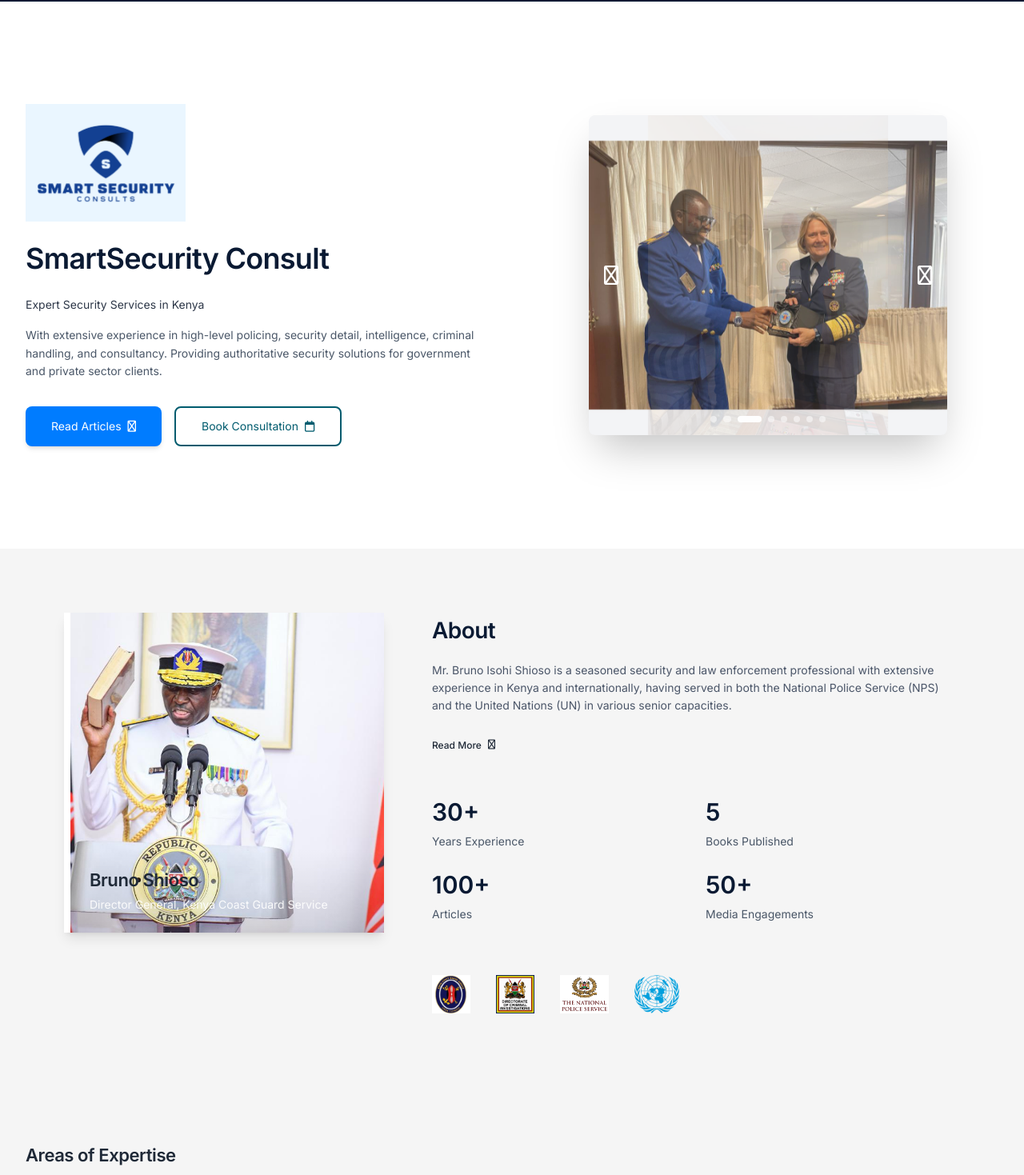
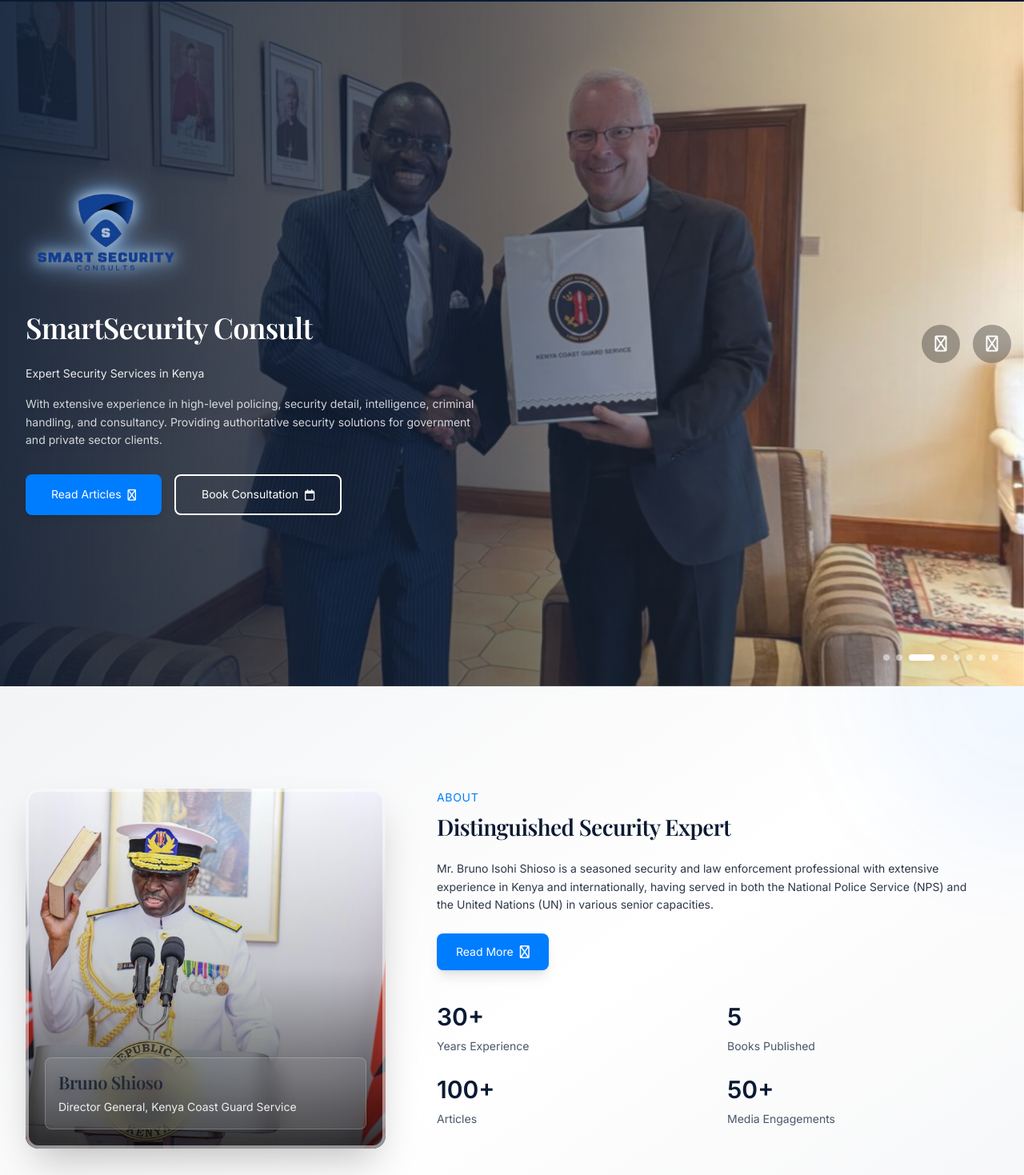
Before and after one commit to Creativedeveloper7/smartsecurity, a Next.js app: page / in a window 1280 px wide. Shown: the part 62-1531 px from the top of the page at 80% size. Built offline with nearby package versions, Linux system fonts and the light colour scheme.

Commit message:
ux changes

```diff
--- a/app/globals.css
+++ b/app/globals.css
@@ -1,5 +1,8 @@
 /* Import Inter font (Regular, Medium, SemiBold) - Must be first */
 @import url('https://fonts.googleapis.com/css2?family=Inter:wght@400;500;600&display=swap');
+
+/* Import Playfair Display font for headings */
+@import url('https://fonts.googleapis.com/css2?family=Playfair+Display:wght@400;500;600;700;800;900&display=swap');
 
 @import "tailwindcss";
 
@@ -29,6 +32,7 @@
 
   /* Root font setup */
   --font-primary: 'Inter', system-ui, -apple-system, BlinkMacSystemFont, 'Segoe UI', sans-serif;
+  --font-heading: 'Playfair Display', serif;
 }
 
 @theme inline {
@@ -46,7 +50,7 @@
   --color-background: var(--background);
   --color-foreground: var(--foreground);
   --font-sans: var(--font-primary);
-  --font-heading: var(--font-primary);
+  --font-heading: 'Playfair Display', serif;
 }
 
 /* Apply globally */
@@ -63,6 +67,7 @@
 
 /* Headings – Bold / Strong emphasis */
 h1, h2, h3 {
+  font-family: var(--font-heading);
   font-weight: 600; /* SemiBold */
   letter-spacing: -0.02em;
   color: var(--midnight-navy);
@@ -83,6 +88,7 @@
 
 /* Sub-headings */
 h4, h5, h6 {
+  font-family: var(--font-heading);
   font-weight: 500; /* Medium */
   letter-spacing: -0.01em;
   color: var(--dark-charcoal);
--- a/app/page.tsx
+++ b/app/page.tsx
@@ -49,29 +49,57 @@
   return (
     <div className="min-h-screen">
       {/* Hero Section */}
-      <section className="bg-white py-20 lg:py-32">
-        <div className="mx-auto max-w-7xl px-4 sm:px-6 lg:px-8">
-          <div className="grid grid-cols-1 gap-12 lg:grid-cols-2 lg:gap-16">
+      <section className="relative bg-white py-20 lg:py-32 overflow-hidden">
+        {/* Full-width Background Image Carousel */}
+        <div className="absolute inset-0">
+          {galleryImages.map((image, index) => (
+            <div
+              key={index}
+              className={`absolute inset-0 transition-opacity duration-500 ${
+                index === currentImageIndex ? "opacity-100" : "opacity-0"
+              }`}
+            >
+              <Image
+                src={image}
+                alt={`Gallery image ${index + 1}`}
+                fill
+                className="object-cover"
+                priority={index === 0}
+              />
+            </div>
+          ))}
+
+          {/* Gradient Overlay - Fades from left (darker) to right (lighter) */}
+          <div className="absolute inset-0 bg-gradient-to-r from-[#0A1A33]/90 via-[#0A1A33]/60 to-transparent"></div>
+        </div>
+
+        {/* Content Overlay */}
+        <div className="relative mx-auto max-w-7xl px-4 sm:px-6 lg:px-8 z-10">
+          <div className="grid grid-cols-1 gap-12 lg:grid-cols-2 lg:gap-16 min-h-[500px] lg:min-h-[600px]">
             {/* Left: Text Content */}
             <div className="flex flex-col justify-center">
               {/* Logo */}
               <div className="mb-6">
-        <Image
+                <img
                   src="/smart.png"
                   alt="SmartSecurity Consult"
-                  width={200}
-                  height={70}
                   className="h-auto w-auto max-w-[200px]"
-          priority
+                  style={{
+                    background: 'transparent',
+                    filter: 'drop-shadow(0 0 8px rgba(255, 255, 255, 0.8)) drop-shadow(0 0 12px rgba(0, 124, 255, 0.6)) drop-shadow(0 0 16px rgba(255, 255, 255, 0.4))',
+                  }}
                 />
               </div>
-              <h1 className="mb-6 text-2xl font-heading font-bold leading-tight text-[#0A1A33] sm:text-3xl lg:text-4xl">
+              <h1
+                className="mb-6 text-3xl font-heading font-bold leading-tight text-white sm:text-4xl lg:text-5xl"
+                style={{ color: 'white' }}
+              >
                 SmartSecurity Consult
               </h1>
-              <p className="mb-4 text-base text-[#2D3748]">
+              <p className="mb-4 text-base text-white/90 drop-shadow-md">
                 Expert Security Services in Kenya
               </p>
-              <p className="mb-8 text-sm leading-relaxed text-[#4A5768]">
+              <p className="mb-8 text-sm leading-relaxed text-white/80 drop-shadow-md">
                 With extensive experience in high-level policing, security detail, intelligence,
                 criminal handling, and consultancy. Providing authoritative security solutions
                 for government and private sector clients.
@@ -86,7 +114,7 @@
                 </Link>
                 <Link
                   href="/bookings"
-                  className="inline-flex items-center justify-center rounded-lg border-2 border-[#005B6E] bg-transparent px-8 py-3 text-base font-medium text-[#005B6E] transition-all hover:bg-[#005B6E] hover:text-white"
+                  className="inline-flex items-center justify-center rounded-lg border-2 border-white bg-transparent px-8 py-3 text-base font-medium text-white transition-all hover:bg-white/10 hover:border-white/80"
                 >
                   Book Consultation
                   <i className="fa-regular fa-calendar fa-text ml-2"></i>
@@ -94,45 +122,29 @@
               </div>
             </div>
 
-            {/* Right: Professional Portrait Carousel */}
-            <div className="flex items-center justify-center">
-              <div className="relative h-[400px] w-full max-w-md overflow-hidden rounded-lg shadow-2xl bg-[#F3F4F6]">
-                {/* Carousel Images */}
-                {galleryImages.map((image, index) => (
-                  <div
-                    key={index}
-                    className={`absolute inset-0 transition-opacity duration-500 ${
-                      index === currentImageIndex ? "opacity-100" : "opacity-0"
-                    }`}
-                  >
-                    <Image
-                      src={image}
-                      alt={`Gallery image ${index + 1}`}
-                      fill
-                      className="object-contain"
-                      priority={index === 0}
-                    />
+            {/* Right: Empty space for layout balance */}
+            <div className="hidden lg:block"></div>
           </div>
-                ))}
+        </div>
 
-                {/* Navigation Arrows */}
+        {/* Navigation Arrows - Positioned on the right side */}
         <button
           onClick={goToPrevious}
-                  className="absolute left-2 top-1/2 -translate-y-1/2 flex h-10 w-10 items-center justify-center rounded-full text-white transition-all hover:text-[#F3F4F6]"
+          className="absolute right-20 top-1/2 -translate-y-1/2 z-20 flex h-12 w-12 items-center justify-center rounded-full bg-black/30 backdrop-blur-sm text-white transition-all hover:bg-black/50 hover:scale-110"
           aria-label="Previous image"
         >
-                  <i className="fa-solid fa-chevron-left fa-text text-2xl"></i>
+          <i className="fa-solid fa-chevron-left fa-text text-xl"></i>
         </button>
         <button
           onClick={goToNext}
-                  className="absolute right-2 top-1/2 -translate-y-1/2 flex h-10 w-10 items-center justify-center rounded-full text-white transition-all hover:text-[#F3F4F6]"
+          className="absolute right-4 top-1/2 -translate-y-1/2 z-20 flex h-12 w-12 items-center justify-center rounded-full bg-black/30 backdrop-blur-sm text-white transition-all hover:bg-black/50 hover:scale-110"
           aria-label="Next image"
         >
-                  <i className="fa-solid fa-chevron-right fa-text text-2xl"></i>
+          <i className="fa-solid fa-chevron-right fa-text text-xl"></i>
         </button>
 
-                {/* Dots Indicator */}
-                <div className="absolute bottom-4 left-1/2 -translate-x-1/2 flex gap-2">
+        {/* Dots Indicator - Positioned at bottom right */}
+        <div className="absolute bottom-8 right-1/2 translate-x-1/2 lg:translate-x-0 lg:right-8 z-20 flex gap-2">
           {galleryImages.map((_, index) => (
             <button
               key={index}
@@ -146,58 +158,71 @@
             />
           ))}
         </div>
-              </div>
-            </div>
-          </div>
-        </div>
       </section>
 
       {/* Biography Section */}
-      <section className="bg-[#f5f5f5]" style={{ padding: "80px" }}>
-        <div className="mx-auto max-w-7xl">
-          <div className="grid grid-cols-1 gap-[60px] lg:grid-cols-[400px_1fr]">
+      <section className="relative bg-gradient-to-br from-[#F3F4F6] via-white to-[#F3F4F6] py-20 lg:py-32 overflow-hidden">
+        {/* Decorative Background Elements */}
+        <div className="absolute top-0 right-0 w-96 h-96 bg-[#007CFF]/5 rounded-full blur-3xl -translate-y-1/2 translate-x-1/2"></div>
+        <div className="absolute bottom-0 left-0 w-96 h-96 bg-[#005B6E]/5 rounded-full blur-3xl translate-y-1/2 -translate-x-1/2"></div>
+
+        <div className="relative mx-auto max-w-7xl px-4 sm:px-6 lg:px-8">
+          <div className="grid grid-cols-1 gap-12 lg:grid-cols-[450px_1fr] lg:gap-16">
             {/* Left Column: Portrait */}
-            <div className="relative">
-              <div className="relative h-[400px] w-[400px] overflow-hidden shadow-lg" style={{ borderLeft: "8px solid rgb(255, 255, 255)" }}>
+            <div className="relative group">
+              <div className="relative h-[450px] w-full max-w-[450px] mx-auto lg:mx-0 overflow-hidden rounded-2xl shadow-2xl transition-all duration-500 group-hover:shadow-[#007CFF]/20 group-hover:shadow-2xl">
+                {/* Decorative Border */}
+                <div className="absolute inset-0 rounded-2xl border-4 border-white/50 group-hover:border-[#007CFF]/30 transition-colors duration-500 z-10"></div>
+                <div className="absolute -left-2 top-8 w-4 h-32 bg-gradient-to-b from-[#007CFF] to-[#005B6E] rounded-full opacity-80 group-hover:opacity-100 transition-opacity duration-500"></div>
+
                 <Image
                   src="/gallery/Swearing.jpeg"
                   alt="Bruno Isohi Shioso"
                   fill
-                  className="object-cover"
+                  className="object-cover transition-transform duration-700 group-hover:scale-110"
                   priority
                 />
 
-                <div className="absolute bottom-0 left-0 right-0 bg-gradient-to-t from-black/10 to-transparent p-6">
-                  <h3 className="text-white/90 text-xl font-heading font-bold mb-1">
+                {/* Gradient Overlay */}
+                <div className="absolute inset-0 bg-gradient-to-t from-black/80 via-black/20 to-transparent"></div>
+
+                {/* Name Badge */}
+                <div className="absolute bottom-0 left-0 right-0 p-6">
+                  <div className="bg-white/10 backdrop-blur-md rounded-lg p-4 border border-white/20">
+                    <h3 className="text-white text-2xl font-heading font-bold mb-1 drop-shadow-lg">
                       Bruno Shioso
                     </h3>
-                  <p className="text-white/90 text-sm">
+                    <p className="text-white/90 text-sm font-medium">
                       Director General, Kenya Coast Guard Service
                     </p>
                   </div>
                 </div>
               </div>
+            </div>
 
             {/* Right Column: Bio Content + Logo Slider + Stats */}
-            <div className="flex flex-col gap-8">
+            <div className="flex flex-col gap-10">
               {/* Bio Content */}
-              <div>
-                <h2 className="mb-4 text-[36px] font-heading font-bold text-[#1F2937]">
-                  About
+              <div className="space-y-6">
+                <div className="inline-block">
+                  <span className="text-sm font-semibold text-[#007CFF] uppercase tracking-wider mb-2 block">About</span>
+                  <h2 className="text-4xl lg:text-5xl font-heading font-bold text-[#0A1A33] leading-tight">
+                    Distinguished Security Expert
                   </h2>
-                <p className="mb-6 text-[12px] leading-relaxed text-[#4a5568]">
+                </div>
+                <p className="text-base leading-relaxed text-[#2D3748] max-w-2xl">
                   Mr. Bruno Isohi Shioso is a seasoned security and law enforcement professional with extensive experience in Kenya and internationally, having served in both the National Police Service (NPS) and the United Nations (UN) in various senior capacities.
                 </p>
                 <button
                   onClick={() => setIsBioModalOpen(true)}
-                  className="inline-flex items-center text-[12px] font-medium transition-colors hover:underline w-fit mb-6 text-[#1F2937]"
+                  className="group inline-flex items-center gap-2 px-6 py-3 bg-[#007CFF] text-white font-medium rounded-lg shadow-lg hover:bg-[#0066CC] hover:shadow-xl transition-all duration-300 hover:scale-105"
                 >
-                  Read More
-                  <i className="fa-solid fa-arrow-right fa-text ml-2"></i>
+                  <span>Read More</span>
+                  <i className="fa-solid fa-arrow-right fa-text transition-transform duration-300 group-hover:translate-x-1"></i>
                 </button>
               </div>
 
-              {/* Statistical Highlights - 2x2 Grid */}
+              {/* Statistical Highlights - Simple */}
               <div className="grid grid-cols-2 gap-6">
                 {[
                   { number: "30+", label: "Years Experience" },
@@ -214,22 +239,26 @@
                 ))}
               </div>
 
-              {/* Logo Slider Section */}
-              <div className="mt-8">
-                <div className="flex flex-wrap items-center gap-8">
+              {/* Logo Slider Section - Enhanced */}
+              <div className="mt-4">
+                <p className="text-sm font-medium text-[#4A5768] mb-4">Trusted by Leading Organizations</p>
+                <div className="flex flex-wrap items-center gap-8 p-6 bg-white/60 backdrop-blur-sm rounded-xl border border-[#E5E7EB]">
                   {[
                     { src: "/logos/coast guards.jpg", alt: "Kenya Coast Guard Service" },
                     { src: "/logos/DCI.jpg", alt: "Directorate of Criminal Investigations" },
                     { src: "/logos/npslogo.jpg", alt: "National Police Service" },
                     { src: "/logos/UN_emblem_blue.svg.png", alt: "United Nations" },
                   ].map((logo, index) => (
-                    <div key={index} className="h-12 w-auto flex items-center">
+                    <div
+                      key={index}
+                      className="h-14 w-auto flex items-center opacity-70 hover:opacity-100 transition-opacity duration-300 grayscale hover:grayscale-0 transition-all"
+                    >
                       <Image
                         src={logo.src}
                         alt={logo.alt}
-                        width={120}
-                        height={48}
-                        className="h-12 w-auto object-contain"
+                        width={140}
+                        height={56}
+                        className="h-14 w-auto object-contain"
                       />
                     </div>
                   ))}
```
Also changed, not shown: app/blog/page.tsx (+28 -7 lines), app/videos/page.tsx (+18 -3 lines), public/smart.png. Lines whose indentation alone changed are shown as unchanged.
